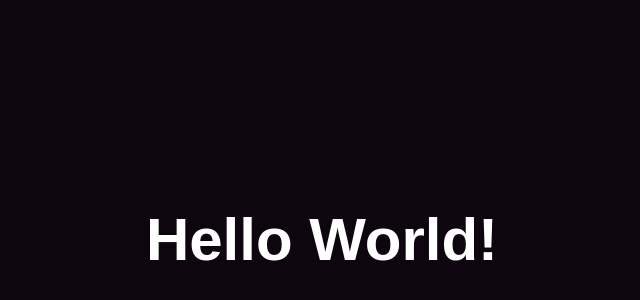
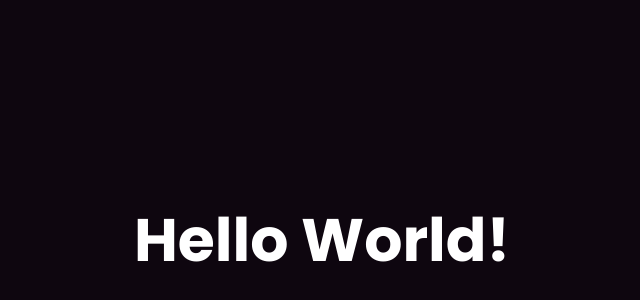
Before and after one commit to Dev-JoseRonaldo/challenger-imadev, a Next.js app: page / in a window 1280 px wide. Shown: the part 160-460 px from the top of the page, without its empty margins (318-958 px from the left). Built offline with nearby package versions, Linux system fonts and the light colour scheme.

Commit message:
feat: add _document file

```diff
--- /dev/null
+++ b/src/pages/_document.tsx
@@ -0,0 +1,25 @@
+import Document, { Html, Head, Main, NextScript } from 'next/document'
+
+class MyDocument extends Document {
+  render() {
+    return (
+      <Html lang="pt-BR">
+        <Head>
+          <link rel="preconnect" href="https://fonts.googleapis.com" />
+          <link rel="preconnect" href="https://fonts.gstatic.com" />
+          <link
+            href="https://fonts.googleapis.com/css2?family=Inter:wght@500&family=Poppins:wght@400;500;600;700&display=swap"
+            rel="stylesheet"
+          />
+          <meta httpEquiv="Content-Type" content="text/html; charset=utf-8" />
+        </Head>
+        <body>
+          <Main />
+          <NextScript />
+        </body>
+      </Html>
+    )
+  }
+}
+
+export default MyDocument
```
